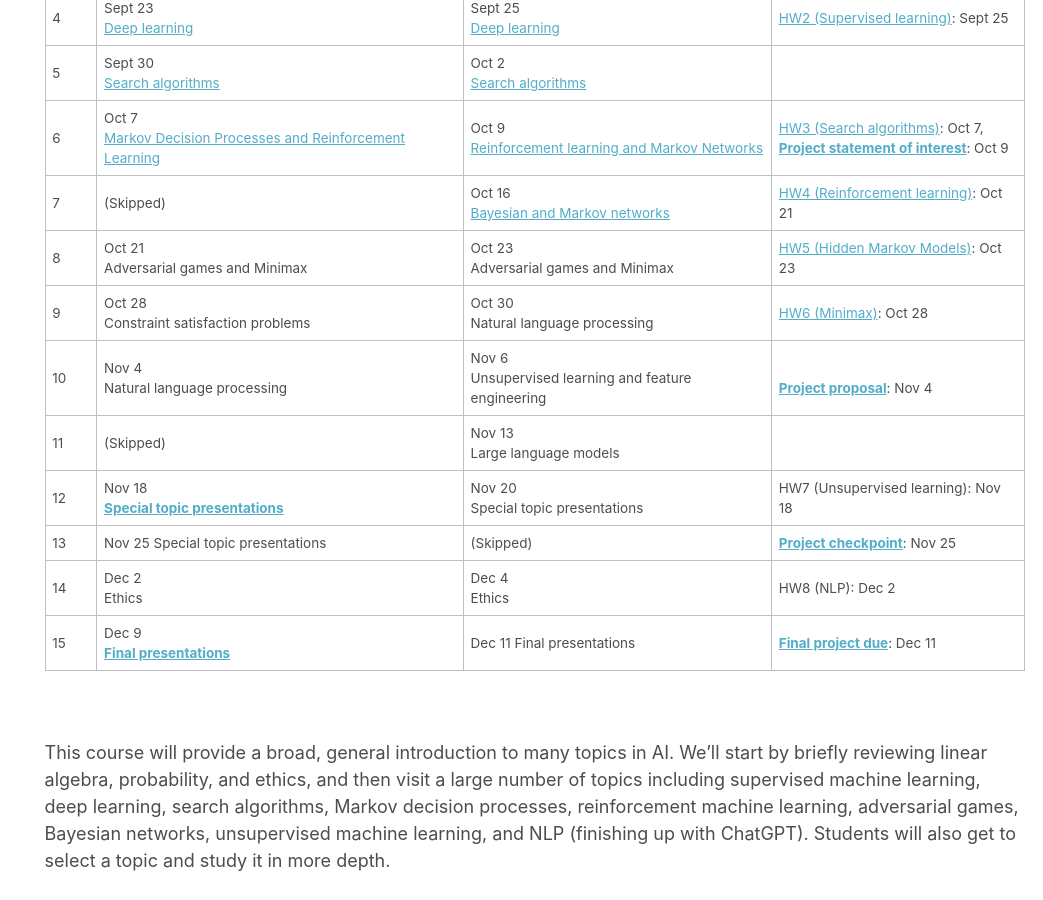
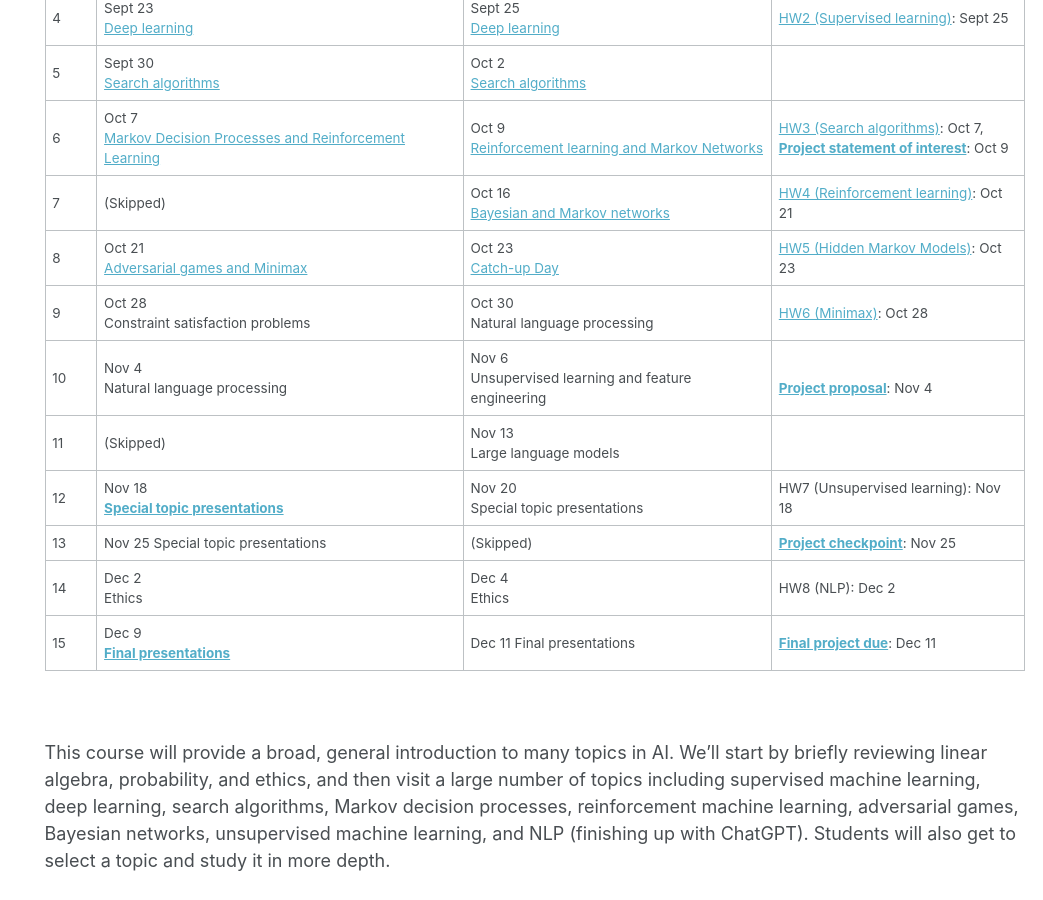
Before and after one commit to rasikabh/rasikabh.github.io, a Jekyll site: the page built from _pages/ai2024f.md, in a window 1280 px wide and 900 px high, scrolled down 1000 px. Shown: the whole window, without its empty margins (237-1280 px from the left). Built offline with Jekyll 4.4.1, drawn with Linux system fonts in a browser that asks for light colours.

Commit message:
add minimax week

```diff
--- a/_pages/ai2024f.md
+++ b/_pages/ai2024f.md
@@ -50,7 +50,7 @@ Mondays 1:30 - 2:30 on [Zoom](https://northeastern.zoom.us/j/8479170362?pwd=fQ5Y
 | 5 | Sept 30 <br> [Search algorithms](https://docs.google.com/presentation/d/1qsg2NOiHL51riLkif0MN24N-hXoqVm8WrrR16BGlVnk/edit?usp=sharing)  | Oct 2 <br> [Search algorithms](https://docs.google.com/presentation/d/14iEVNudvNxbMQPNNhz6i98eZ8IImKFrbLTaHsOMQYz4/edit?usp=sharing) |  |
 | 6 | Oct 7 <br> [Markov Decision Processes and Reinforcement Learning](https://docs.google.com/presentation/d/1aaCEWYM2WL19Dt0dCyWfJhzl82KQlY8Hl7q_iD6xQ_c/edit?usp=sharing) | Oct 9 <br> [Reinforcement learning and Markov Networks](https://docs.google.com/presentation/d/181sv4wsmqpkjZBEuXQmAtL1-RrI2Z5d7oO_X_-cb2Kw/edit?usp=sharing) | [HW3 (Search algorithms)](https://docs.google.com/document/d/1GPvGvsmDXXmXTcV6Tasj4EUF_SRXz3Tij06kKt4QHaE/edit?usp=sharing): Oct 7, <br> [**Project statement of interest**](https://docs.google.com/document/d/1IAtrJJK5_hGe4stb1YLSfo_UIQT32UD1ebAXFCYPNW0/edit?usp=sharing): Oct 9 |
 | 7 | (Skipped) | Oct 16 <br> [Bayesian and Markov networks](https://docs.google.com/presentation/d/1fGzSMYKyx4Vr-BEVJzXKnjANyK3AuCKyptepqXSAV9U/edit?usp=sharing) | [HW4 (Reinforcement learning)](https://docs.google.com/document/d/1MbBaFD_nXC0WLQIwZ5yjJytC7LZAgOSDsFI058_J2P8/edit?usp=sharing): Oct 21 |
-| 8 | Oct 21 <br> Adversarial games and Minimax | Oct 23 <br> Adversarial games and Minimax | [HW5 (Hidden Markov Models)](https://docs.google.com/document/d/1Qpi4VRQTikP4oqTDNO138qvLE9ROo2nnUdLfQxGcYv8/edit?usp=sharing): Oct 23 |
+| 8 | Oct 21 <br> [Adversarial games and Minimax](https://docs.google.com/presentation/d/1ESJQP6MgCFbNlVCSFmKVQqtkoHVKdvNHVjYtt_5VH1w/edit?usp=sharing) | Oct 23 <br> [Catch-up Day](https://docs.google.com/presentation/d/1wtRlilpaN3b5U002wCk0L_sLL24u5h02cYKgX6bD-xs/edit?usp=sharing) | [HW5 (Hidden Markov Models)](https://docs.google.com/document/d/1Qpi4VRQTikP4oqTDNO138qvLE9ROo2nnUdLfQxGcYv8/edit?usp=sharing): Oct 23 |
 | 9 | Oct 28 <br> Constraint satisfaction problems | Oct 30 <br> Natural language processing | [HW6 (Minimax)](https://docs.google.com/document/d/1Hlsxc6CyjMTWo_3zlPHkWGOZOjN6nn-WbPla5mxi8zw/edit?usp=sharing): Oct 28 |
 | 10 | Nov 4 <br> Natural language processing | Nov 6 <br> Unsupervised learning and feature engineering | <br> [**Project proposal**](https://docs.google.com/document/d/1IAtrJJK5_hGe4stb1YLSfo_UIQT32UD1ebAXFCYPNW0/edit?usp=sharing): Nov 4 |
 | 11 | (Skipped) | Nov 13 <br> Large language models |  |
```
